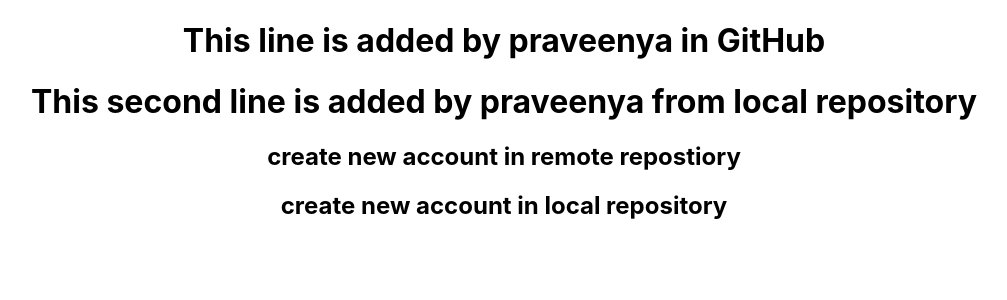
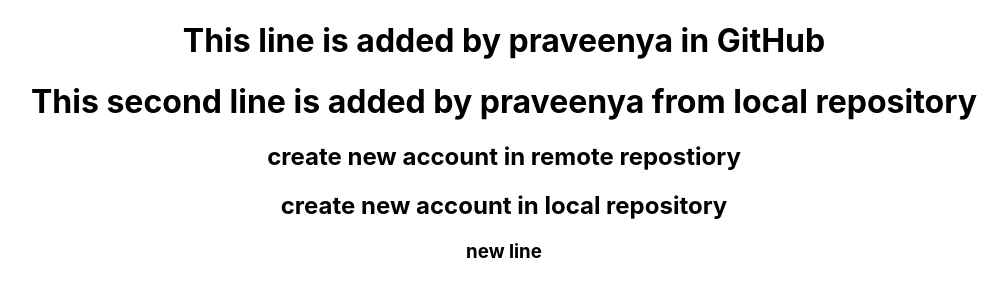
Before and after one commit to saminenipraveenyalakshmi/PulseRep, a React (Create React App) app: page / in a window 1280 px wide. Shown: the top 300 px of the page, without its empty margins (136-1143 px from the left). Built offline with nearby package versions, Linux system fonts and the light colour scheme.

Commit message:
added thrid

```diff
--- a/src/App.js
+++ b/src/App.js
@@ -8,6 +8,7 @@
       <h1>This second line is added by praveenya from local repository</h1>
     <h2>create new account in remote repostiory</h2>
     <h2>create new account in local repository</h2>
+    <h3>new line</h3>
     </div>
   );
 }
```
